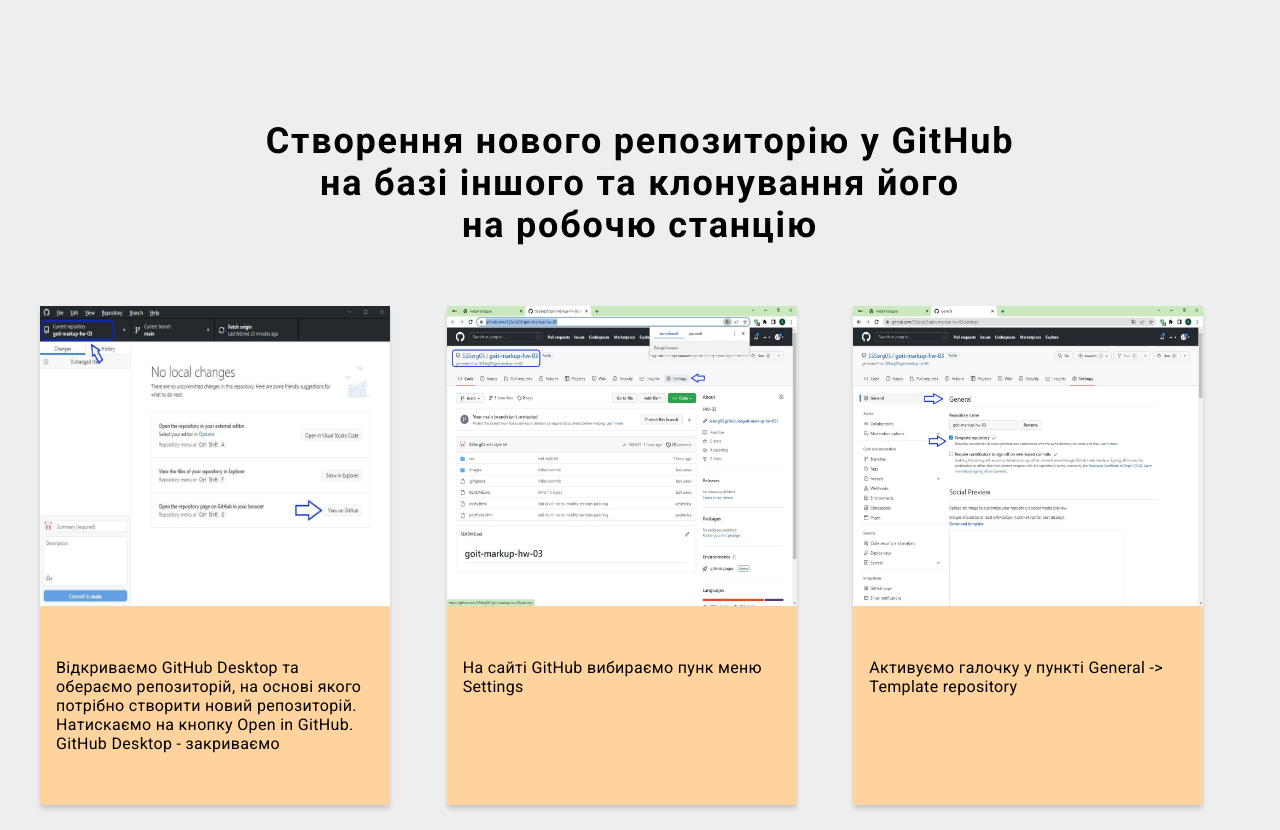
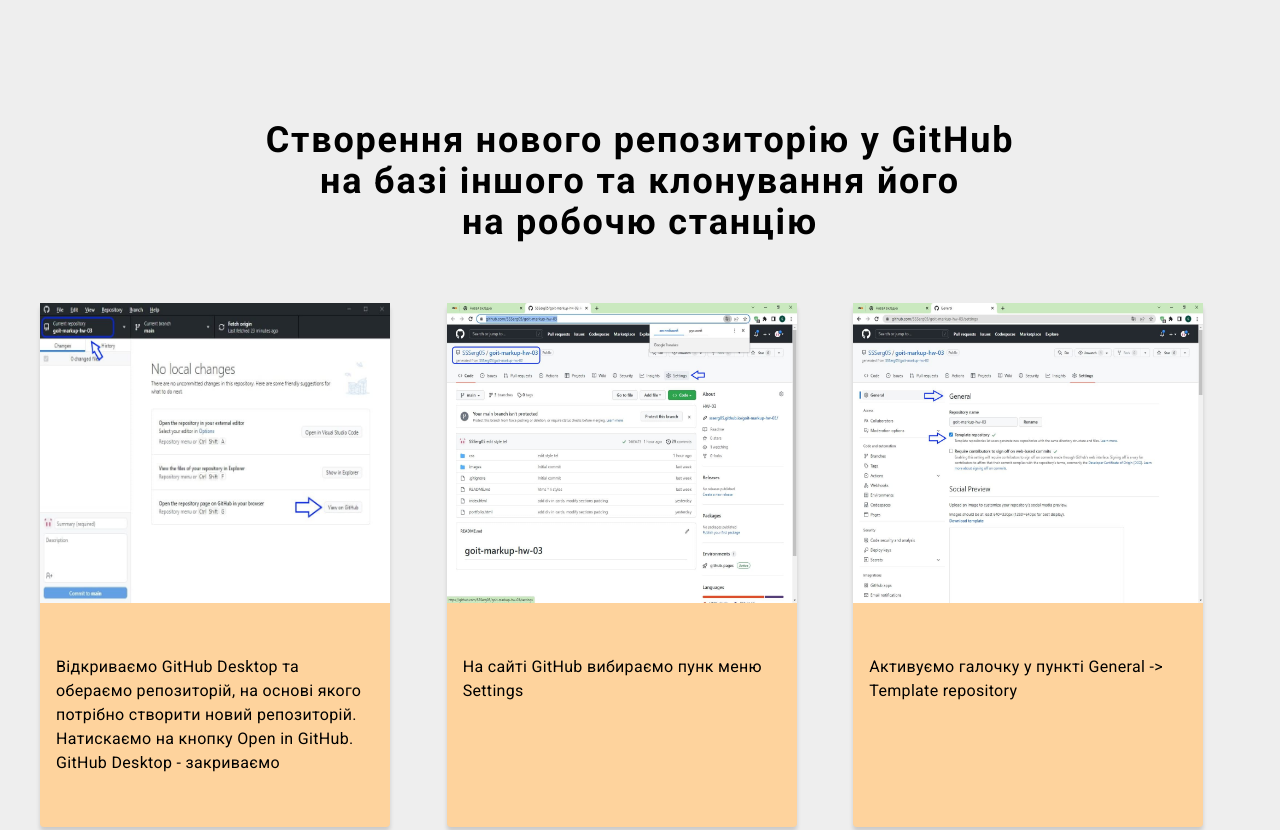
Before and after one commit to SSSerg05/Create-Clone-Repository-GitHub, a plain HTML site: page index.html in a window 1280 px wide. Shown: the top 830 px of the page. Drawn offline with Linux system fonts and the light colour scheme.

Commit message:
edit line-height

```diff
--- a/css/style.css
+++ b/css/style.css
@@ -19,6 +19,7 @@
     margin: 0;
     font-size: 36px;
     letter-spacing: 0.05em;
+    line-height: 1.14;
     padding-top: 120px;
     padding-bottom: 60px;
 }
@@ -30,6 +31,7 @@
 .text {
     margin: 0;
     font-size: 16px;
+    line-height: 1.5;
     letter-spacing: 0.02em;
     padding: 52px 16px;
 }
```
